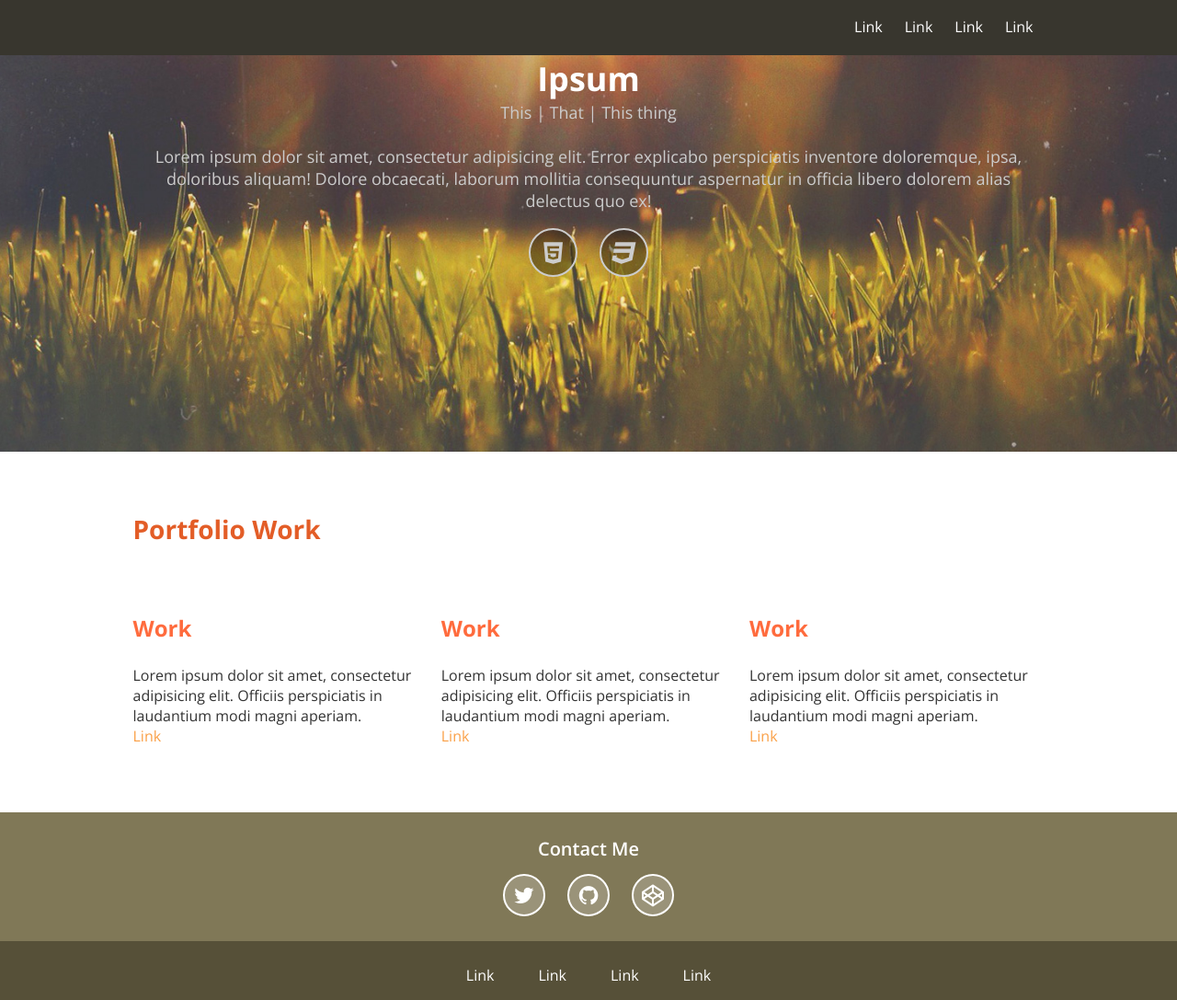
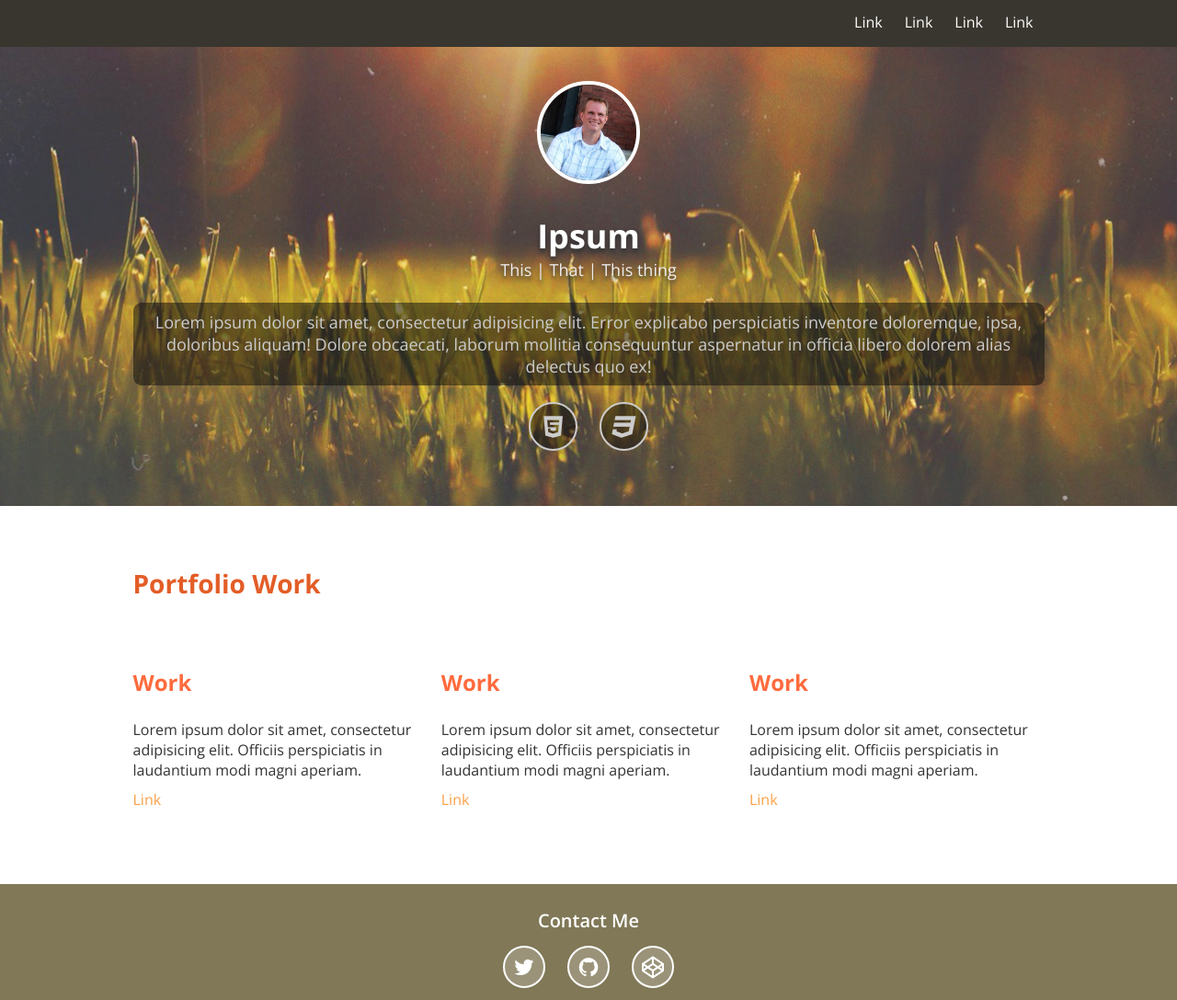
Before and after one commit to myackley/portfolio, a plain HTML site: page index.html in a window 1280 px wide. Shown: the top 1087 px of the page at 92% size. Drawn offline with nearby package versions, Linux system fonts and the light colour scheme.

Commit message:
Added avatar to markup, added styling to avatar, added styling to header content, edited styles to icons

```diff
--- a/css/style.css
+++ b/css/style.css
@@ -55,12 +55,12 @@ h1, h2, h3, h4 {
 h1 {
 	font-size: 2.25em; /* 36/16 */
 	color: #fff;
-
+	text-shadow: 0 .1em .15em #333;
 }
 h1 div {
 	font-weight: 400;
 	font-size: .5em;
-	color: #ccc;
+	color: #eee;
 }
 h2 {
 	font-size: 1.75em; /* 28/16 */
@@ -142,7 +142,7 @@ links
 .nav-link:hover {}
 .nav-link:active {color: #fff;}
 
-.block-link:link {color: #FAA047; text-decoration: none; display: block;}
+.block-link:link {color: #FAA047; text-decoration: none; display: block; padding: .6em 0;}
 .block-link:visited {color: #FAA047;}
 .block-link:hover {color: #;}
 .block-link:active {color: #FAA047;}
@@ -162,7 +162,7 @@ icons
 	border-radius: 50%;
 	border: .1em solid #ccc;
 	line-height: 1.85em;
-	background: rgba(10,10,10,.4);
+	background: rgba(10,10,10,.5);
 }
 .icon_links:link {
 	color: #fff;
@@ -180,7 +180,6 @@ icons
 	-webkit-transition: all 300ms ease-out;
 	-moz-transition: all 300ms ease-out;
 	-o-transition: all 300ms ease-out;
-	/*background: rgba(10,10,10,.4);*/
 	background: rgba(255,255,255,.2);
 }
 .icon_links:hover {
@@ -188,10 +187,13 @@ icons
 	-webkit-transition: all 300ms ease-in;
 	-moz-transition: all 300ms ease-in;
 	-o-transition: all 300ms ease-in;
-	/*background: rgba(20,20,20,1);*/
 	color: #FF6B3D;
 	background: rgba(255,255,255,1);
 }
+
+
+
+
 
 /* nav */
 .nav {
@@ -199,7 +201,8 @@ icons
 	background: #38362E;
 	position: fixed;
 	top: 0;
-	padding: .5em 0;
+	padding: .2em 0;
+	z-index: 99;
 }
 .nav ul {
 	float: right;
@@ -212,11 +215,33 @@ icons
 /* port head */
 .port_head {
 	width: 100%;
-	height: 491px;
+	height: 550px;
 }
+.port_head .lead {
+	padding: .5em;
+	background: rgba(10,10,10,.5);
+	border-radius: .5em;
+	-webkit-border-radius: .5em;
+	-moz-border-radius: .5em;
+	-o-border-radius: .5em;
+}
+
 .port_head-contentarea {
 	padding: 2em 0 1.5em;
 	text-align: center;
+}
+
+/* avatar */
+.port_head-avatar {
+	margin: 3.2em auto 2em auto;
+	width: 7em;
+	height: 7em;
+	-webkit-border-radius: 50%;
+	-moz-border-radius: 50%;
+	-o-border-radius: 50%;
+	border-radius: 50%;
+	border: .3em solid #fff;
+	overflow: hidden;
 }
 
 /* port work */
--- a/index.html
+++ b/index.html
@@ -36,9 +36,13 @@
 				<div class="container">
 					<div class="port_head-contentarea">
 
+						<div class="port_head-avatar">
+							<img src="img/avatar.jpeg" alt="Me">
+						</div>
+
 						<h1>
 							Ipsum
-<div>This | That | This thing</div>
+							<div>This | That | This thing</div>
 						</h1>
 
 						<p class="lead">Lorem ipsum dolor sit amet, consectetur adipisicing elit. Error explicabo perspiciatis inventore doloremque, ipsa, doloribus aliquam! Dolore obcaecati, laborum mollitia consequuntur aspernatur in officia libero dolorem alias delectus quo ex!</p>
@@ -52,7 +56,6 @@
 								</ul>
 							</div>
 						</div>
-
 
 					</div>
 				</div>
```
